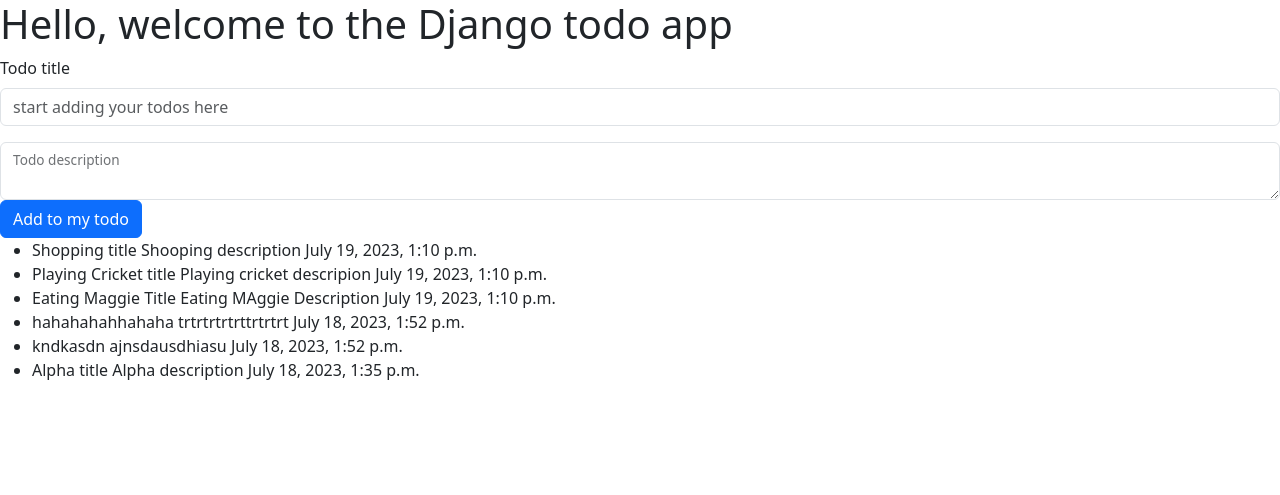
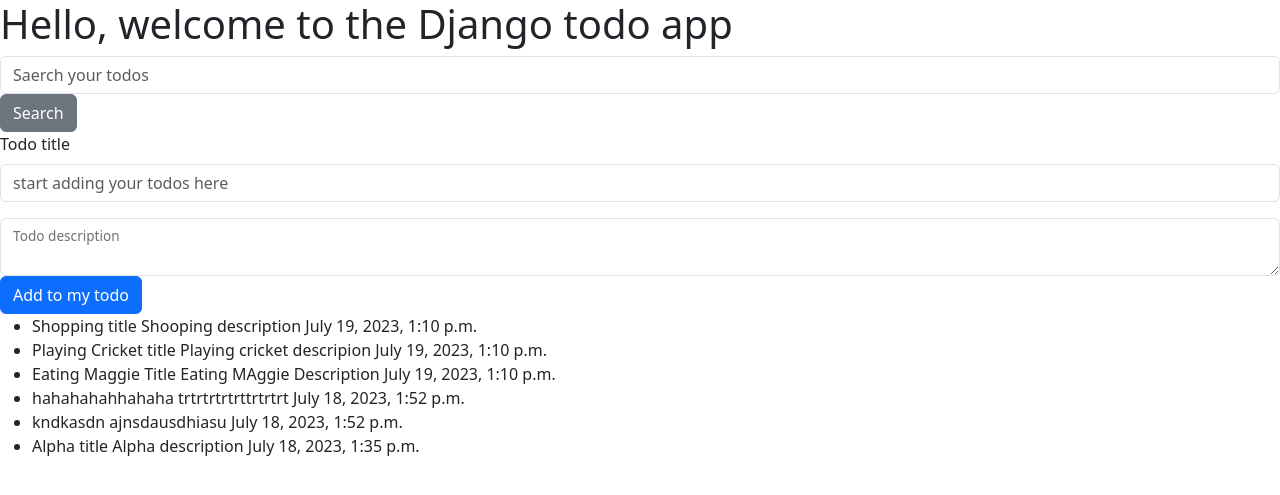
Before and after one commit to vamsigitlab/Django-basics-repo, a Django app: page /todos/list/ in a window 1280 px wide. Shown: the top 495 px of the page. Run offline with Django 3.2, Linux system fonts and the light colour scheme; data comes from the database, SQL or seed files in the repository; both versions use the stored data as it was after the commit.

Commit message:
Created a search bar and through that we can get the data

```diff
--- a/todo_app/templates/list.html
+++ b/todo_app/templates/list.html
@@ -8,6 +8,10 @@
   </head>
   <body>
     <h1>Hello, welcome to the Django todo app</h1>
+    <form method="GET" action="{% url 'todo_list_view' %}">
+      <input type="text" class="form-control" id="search" placeholder="Saerch your todos" name="search">
+      <button type="submit" class="btn btn-secondary">Search</button>
+    </form>
     <form method="POST" action="{% url 'todo_create_view' %}">
         {% csrf_token %}
         <div class="mb-3">
--- a/todo_app/views.py
+++ b/todo_app/views.py
@@ -4,8 +4,12 @@
 # Create your views here.
 
 def list_view(request):
+    search_string = request.GET.get('search', "")
+    todo_list = Todo.objects.all().order_by("-created_at")
+    if search_string != "":
+        todo_list = todo_list.filter(title__icontains=search_string)
     data = {
-        "todo_list": Todo.objects.all().order_by("-created_at")
+        "todo_list": todo_list
     }
     return render(request, "list.html", context=data)
 
```
Also changed, not shown: db.sqlite3.
